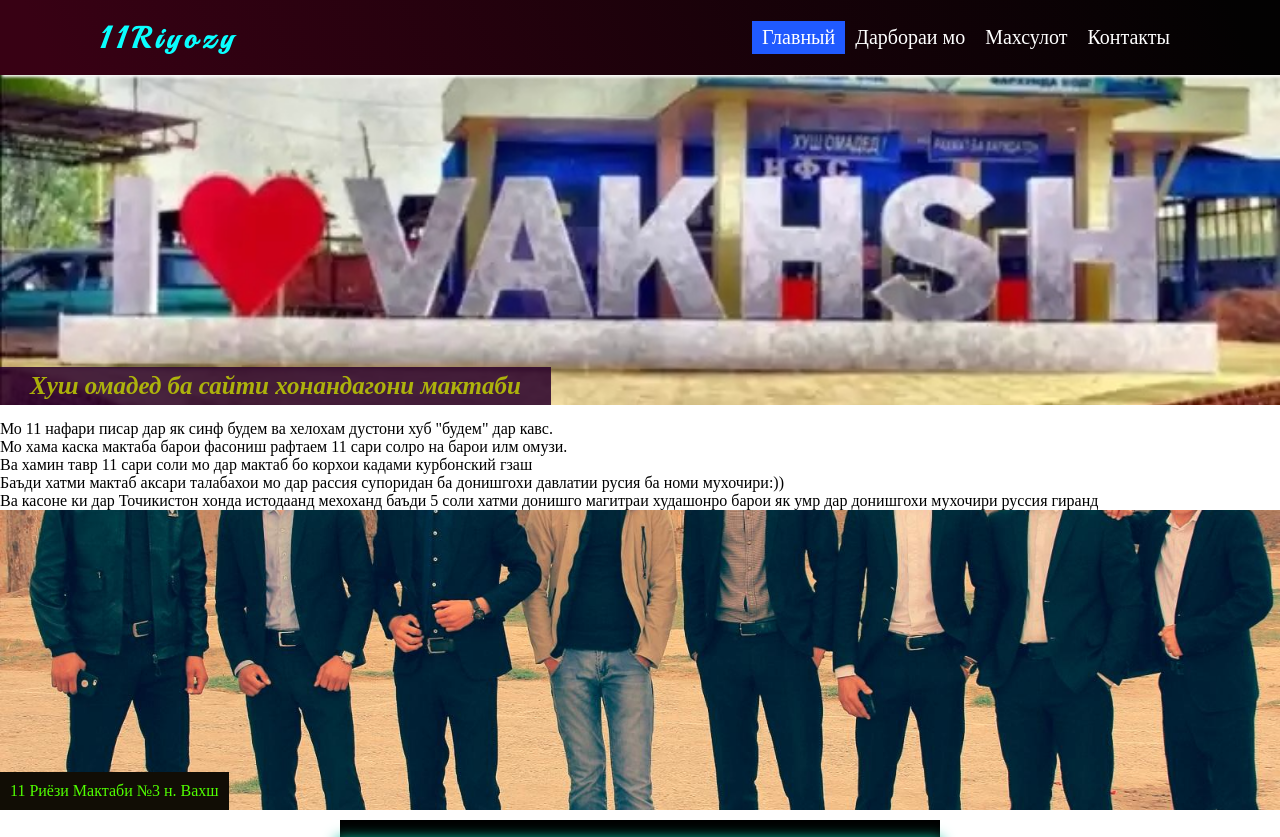
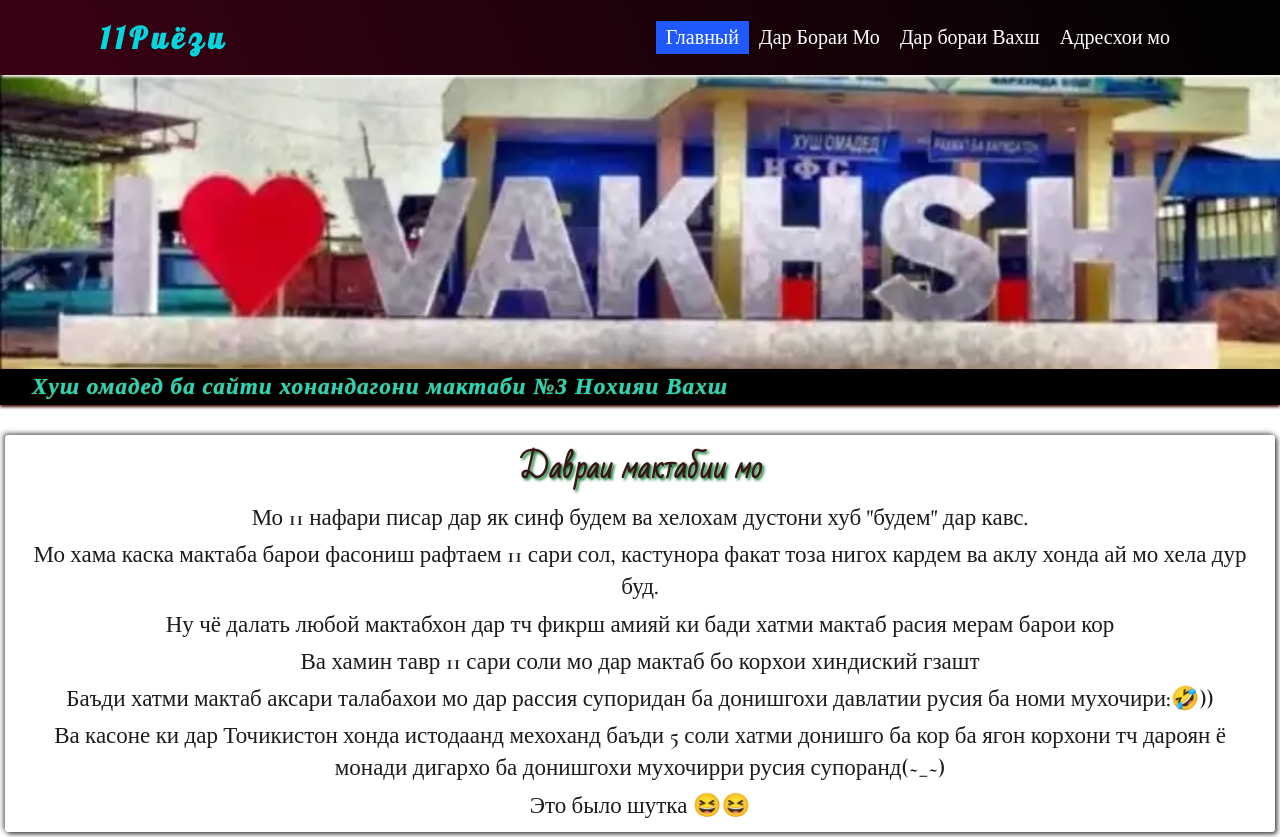
Before and after one commit to Safarbek/foryou, a plain HTML site: page index.html in a window 1280 px wide. Shown: the top 837 px of the page. Drawn offline with nearby package versions, Linux system fonts and the light colour scheme.

Commit message:
changed all

```diff
--- a/index.html
+++ b/index.html
@@ -4,11 +4,13 @@
   <meta charset="UTF-8">
   <meta name="viewport" content="width=device-width, initial-scale=1.0">
   <link rel="stylesheet" href="style.css?11">
+  <link href="https://fonts.googleapis.com/css2?family=Lobster&display=swap" rel="stylesheet">
+  <link href="https://fonts.googleapis.com/css2?family=Bad+Script&family=Cormorant+Garamond:wght@600&display=swap" rel="stylesheet">
   <link href="https://fonts.googleapis.com/css2?family=Lemonada:wght@500&family=Maven+Pro:wght@600&display=swap" rel="stylesheet">
     <link rel="stylesheet" href="https://cdnjs.cloudflare.com/ajax/libs/font-awesome/4.7.0/css/font-awesome.min.css">
     <link href="https://fonts.googleapis.com/css?family=Playball&display=swap" rel="stylesheet">
 
-  <title>Document</title>
+  <title>11 Риёзи</title>
 </head>
 <body>
 
@@ -19,9 +21,9 @@
     <a href="" class="log">11Riyozy</a>
     <ul>
         <li><a class='active' href="#home">Главный</a></li>
-        <li><a href="#about">Дарбораи мо</a></li>
-        <li><a href="#Service">Махсулот</a></li>
-        <li><a href="#contact">Контакты</a></li>
+        <li><a href="#about">Дар Бораи Мо</a></li>
+        <li><a href="#Service">Дар бораи Вахш</a></li>
+        <li><a href="#contact">Адресхои мо</a></li>
     </ul>
     <div class="toggel" onclick="toggle()">
     </div>
@@ -30,22 +32,26 @@
 <section class="sec0">
 <div class="bg">
   <p id='text'></p>
+  <p id='text2'></p>
   <p class="riyozy"></p>
 </div>
 </section>
 
 <div class="sometext">
+  <h2>Давраи мактабии мо </h2>
   <p>Мо 11 нафари писар дар як синф будем ва хелохам дустони хуб "будем" дар кавс.
-    <p>Мо хама каска мактаба барои фасониш рафтаем 11 сари солро на барои илм омузи.
-    </p>
-    <p>Ва хамин тавр 11 сари соли мо дар мактаб бо корхои кадами курбонский гзаш</p>
-    Баъди хатми мактаб аксари талабахои мо дар рассия супоридан ба донишгохи давлатии русия ба номи мухочири:))
+    <p>Мо хама каска мактаба барои фасониш рафтаем 11 сари сол, кастунора факат тоза нигох кардем ва аклу хонда ай мо хела дур буд.  </p>
+  <p>Ну чё далать любой мактабхон дар тч фикрш амияй ки бади хатми  мактаб расия мерам барои кор</p>
+    <p>Ва хамин тавр 11 сари соли мо дар мактаб бо корхои хиндиский гзашт</p>
+    <p>Баъди хатми мактаб аксари талабахои мо дар рассия супоридан ба донишгохи давлатии русия ба номи мухочири:🤣)) </p>
   </p>
-  <p>Ва касоне ки дар Точикистон хонда истодаанд мехоханд баъди 5 соли хатми донишго магитраи худашонро барои як умр дар донишгохи мухочири руссия гиранд</p>
+  <p>Ва касоне ки дар Точикистон хонда истодаанд мехоханд баъди 5 соли хатми донишго  ба кор ба ягон корхони тч дароян ё монади дигархо ба донишгохи мухочирри русия супоранд(~_~)
+    <p>Это было шутка 😆😆</p>
+  </p>
 </div>
 
-<section class="sec1">
-<p class="bg-text">11 Риёзи Мактаби №3 н. Вахш</p>
+<section id='id' class="sec1">
+<p class="bg-text"></p>
 </section>
 
 
--- a/sliader.js
+++ b/sliader.js
@@ -10,10 +10,13 @@ function ShowMalumot(){
 }
 
 let imgs = [
-    'img/ime1 (1).jpg',
-    'img/ime1 (2).jpg',
-    'img/ime1 (3).jpg',
-
+    'odnoklassnik/all.jpg',
+    'odnoklassnik/all2.jpg',
+    'odnoklassnik/довуд_тохир.jpg',
+    'odnoklassnik/all4.jpg',
+    'odnoklassnik/илхом1.jpg',
+    'odnoklassnik/farukh1.jpg',
+    'odnoklassnik/довуд1..jpg',
 ];
 
 let leng = imgs.length - 1;
@@ -37,22 +40,34 @@ function test(a) {
 }
 
 
-let myIntText = setInterval(writeText, 800);
+let myIntText = setInterval(writeText, 500);
 
-let text = 'Хуш омадед ба сайти хонандагони мактаби раками 3 Нохияи Вахш <p> Дар ин чо  ' +
-'маълумот танхо дар бораи синфи 11 риёзии хатм кардагони соли 2018  мебошад</p>';
-text = text.split(' ');
+let textTj = 'Хуш омадед ба сайти хонандагони мактаби №3 Нохияи Вахш <p> Дар ин чо  ' +
+'маълумот танхо дар бораи синфи <spam>11 риёзии</spam> хатм кардагони соли 2018  мебошад</p>';
+let textEn = "Welcome to the website of the students of school №3 in District Vakhsh. In this website  informations are only  about  11 riyozy.  Those, who graduated in 2018"
+text = textTj.split(' ');
+textEn = textEn.split(' ');
 let j = 0;
+let jen = 0;
 function writeText(){
     document.getElementById('text').innerHTML += ' ' + text[j]
-    j++
+    j++;
     if(j > text.length ){
+        document.getElementById('text').innerHTML = '';
+        document.getElementById('text2').innerHTML += ' ' + textEn[jen];
+        jen++;
+
+        if(jen > textEn.length){
+        document.getElementById('text2').innerHTML = '';
+        jen = 0;
         j = 0;
-        document.getElementById('text').innerHTML = '';
+        }
     }
 }
 
-let myInt = setInterval(writeName, 2900);
+
+
+let myInt = setInterval(writeName, 3900);
 
 let imgAll = ['odnoklassnik/all4.jpg' , 'odnoklassnik/all.jpg', 'odnoklassnik/all2.jpg'];
 let img = imgAll.length - 1;
@@ -63,3 +78,33 @@ function writeName() {
     document.getElementsByClassName('sec1')[0].style.backgroundImage = `url('${imgAll[i]}')`
     if(i == img ) i = -1;
 }
+
+
+setInterval(changeName, 1900);
+let name = 0;
+function changeName(){
+    name++
+    document.getElementsByClassName('log')[0].innerText = '11Риёзи'
+    if(name == 1){
+    document.getElementsByClassName('log')[0].innerText = '11Riyozy';
+    name = -1
+    }
+}
+
+
+setInterval(myFun, 300);
+let samText = '11-Риёзи-Мактаби-№3-н.-Вахш-2018';
+let letter = samText.split('');
+t = 0;
+function myFun(){
+    if(letter[t] == '-' ){
+        letter[t] = letter[t].replace('-', ' ')
+    }
+    document.getElementsByClassName('bg-text')[0].innerHTML += letter[t];
+    t++;
+    if(t > letter.length ) {
+        t = 0;
+         document.getElementsByClassName('bg-text')[0].innerHTML = '';
+ }
+
+}
--- a/style.css
+++ b/style.css
@@ -1,3 +1,4 @@
+
 *{
     margin: 0;
     padding: 0;
@@ -6,6 +7,9 @@ scroll-behavior: smooth;
 
 }
 
+body{
+    background: rgba(255, 255, 255, 0.801);
+}
 header{
     position: fixed;
     width: 100%;
@@ -21,8 +25,8 @@ header{
 }
 
 header .log{
-    font-family: 'Playball', cursive;
-    color: rgb(10, 255, 255);
+    font-family: 'Lobster', cursive;
+    color: rgb(4, 214, 221);
     font-size: 30px;
     text-decoration: none;
     letter-spacing: 5px;
@@ -74,6 +78,8 @@ header ul li a:hover{
     align-items: flex-end;
     text-align: center;
     transition: 1s;
+    box-shadow: 0 2px 3px rgb(70, 8, 0);
+    position: relative;
 }
 
 
@@ -82,24 +88,63 @@ header ul li a:hover{
     display: flex;
     flex-direction: column;
     justify-content: center;
-    background: rgba(41, 0, 43, 0.856);
+    background: rgb(0, 0, 0);
     padding: 5px;
+    position: absolute;
+    width: 100%;
+}
 
-}
 .bg p{
     font-style: italic;
     max-width: 700px;
-    color: rgba(195, 209, 2, 0.829);
-    font-size: 25px;
+    color: rgba(0, 228, 228, 0.877);
+    font-size: 23px;
     font-weight: bold;
+    text-shadow: rgb(245, 150, 8) 0.2px 0.2px 1.22px;
     line-height: -7px;
     margin: 0 25px;
+    letter-spacing: 1.1px;
+
+}
+
+.sec0 p spam{
+    text-shadow: 2px 2px 4px yellow;
 }
 
 
+
+
+.sometext{
+    padding: 5px 15px;
+    box-shadow: 2px 2px  5px rgb(61, 59, 59),
+                -2px -2px 5px rgb(129, 123, 123);
+
+    margin: 30px 5px 30px 5px;
+    text-align: center;
+    background: white;
+    border-radius: 3px;
+}
+.sometext p{
+    font-size: 23px;
+    text-align: center;
+    line-height: 1.4;
+    margin: 5px 2px;
+    color: rgb(28, 28, 29);
+    font-family: 'Bad Script', cursive;
+font-family: 'Cormorant Garamond', serif;
+
+}
+.sometext h2{
+    font-size: 29px;
+    text-shadow: 2px 2px 3px rgb(1, 117, 40);
+    color: rgb(58, 23, 23);
+    font-family: 'Bad Script', cursive;
+}
+
+/*  sec1 */
 .sec1{
     text-align: center;
-    background: url('odnoklassnik/all4.jpg') center ;
+    background: url('odnoklassnik/all.jpg') center ;
     background-size: cover;
     background-repeat: no-repeat;
     height: 300px;
@@ -107,20 +152,20 @@ header ul li a:hover{
     display: flex;
     align-items: flex-end;
     transition: 1s;
+    margin: 1px;
+
 }
 
 .sec1 .bg-text{
-    background-color: rgb(17, 13, 5);
-    color: rgb(81, 255, 0);
-    padding: 10px;
+    background-color: rgba(37, 31, 17, 0.521);
+    color: rgb(253, 253, 253);
+    min-width: 100%;
+    font-family: 'Lobster', cursive;
+    text-align: left;
+    font-size: 22px;
+    padding-left: 15px;
+
 }
-
-
-
-
-
-
-
 
 
 /* Slider div */
@@ -130,31 +175,32 @@ header ul li a:hover{
     text-align: center;
 }
   .silider .container{
-    background: rgb(0, 0, 0);
     align-items: center;
     display: inline-flex;
     position: relative;
 }
 .silider .contant{
     margin-top: 20px;
-    padding: 5px;
-    height: 700px;
+    height: 500px;
     width: 600px;
     min-width: 300px;
-    min-height: 450px;
-    box-shadow: -1px 1px 13px 3px #07be9d;
-    background: url('img/ime1\ \(10\).jpg') center center;
+    min-height: 300px;
+    background: url('odnoklassnik/all4.jpg') center center;
     background-size: 100% 100%;
 
 }
 
 .silider #last-button, #next-button{
     position: absolute;
+
+}
+.silider #last-button{
+    left: 2%;
 }
 .silider #next-button{
-    right: 0.4%;
+    right: 2%;
 }
-.silider #last-button, #next-button,span{
+.silider #last-button, #next-button, span{
     display: flex;
     flex-direction: column;
     justify-content: center;
@@ -248,9 +294,9 @@ background-color: rgb(245, 226, 57);
         top: 4px;
         width: 100%;
         height: 3px;
-        background-color: rgb(255, 255, 255);
+        background-color: rgb(3, 177, 189);
         z-index: 1;
-        box-shadow: 0px 10px 0px rgb(255, 246, 246);
+        box-shadow: 0px 10px 0px rgb(6, 170, 199);
         transition: 0.5s;
 
     }
@@ -260,7 +306,7 @@ background-color: rgb(245, 226, 57);
         bottom: 4px;
         width: 100%;
         height: 3.3px;
-        background-color: rgb(255, 250, 250);
+        background-color: rgb(11, 197, 230);
         z-index: 1;
         transition: 0.5s;
 
@@ -283,15 +329,20 @@ background-color: rgb(245, 226, 57);
     }
 
     .silider {
-        border: 1px solid gray;
         margin: 10px auto;
         text-align: center;
     }
     .silider .contant{
         margin-top: 20px;
-        height: 500px;
+        height: 400px;
         width: auto;
         min-width: 370px;
-        min-height: 450px;
+        min-height: 350px;
+        box-shadow: 1px 1px 2px black,
+                    -1px -1px 2px black;
+    }
+    .silider #last-button, #next-button, span {
+        height: 43px;
+        width: 43px;
     }
 }
```
Also changed, not shown: odnoklassnik/довуд1.webp (deleted), odnoklassnik/сафар_тохир.webp (deleted), odnoklassnik/тохир_сафар.jpg (added).
